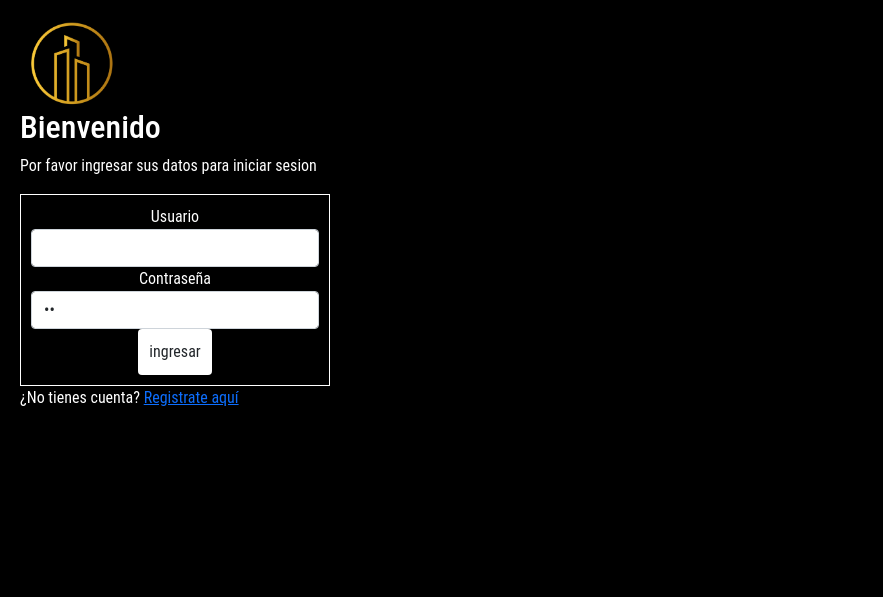
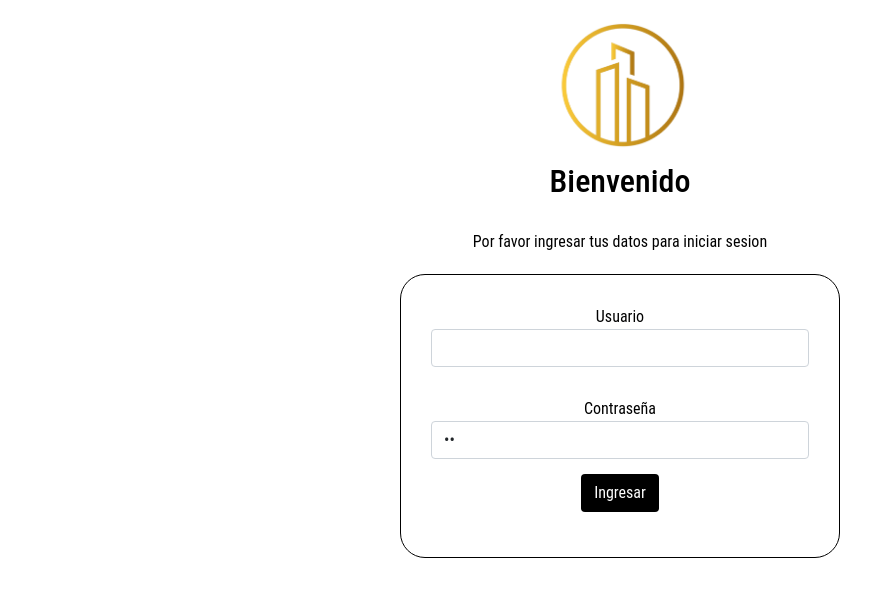
Before and after one commit to CcesdeJeff/Confort, a PHP site: page /login.php in a window 1280 px wide. Shown: the top 597 px of the page, without its empty margins (0-883 px from the left). Run offline with PHP 8.4, Linux system fonts and the light colour scheme.

Commit message:
Se actualiza inicio de sesión

```diff
--- a/StyleArre.css
+++ b/StyleArre.css
@@ -292,7 +292,6 @@ section img:hover{
 	padding: 20px 100px;
 	left: 300px;
 }
-
 h2{
 	position: relative;
 	padding: 0 0 10px;
--- a/login.php
+++ b/login.php
@@ -88,32 +88,52 @@ if($_SERVER["REQUEST_METHOD"]=="POST"){
             box-sizing: border-box;
             font-family: 'Roboto Condensed', sans-serif;
             text-decoration: none;
+            background-color: white;
+            color: black;
+        }
+        .contenedor{
+            position: relative;
+	        width: 50%;
+	        height: 100%;
+	        justify-content: center;
+	        align-items: center;
+	        padding: 20px 100px;
+	        left: 300px;
         }
         .logo img{
-            width: 100px;
-            display: flex;
-            justify-content: center;
-            align-items: center;
+            width: 150px;
+            position: relative;
+            left: 33%;
         }
-        .todo{
-            border: 1px solid white;
-            padding: 10px;
-            text-align: center;
+        h2,p{
+	    position: relative;
+	    padding: 10px 0px 10px;
+	    margin-bottom: 10px;
+	    text-align: center;
         }
-        .contenedor{
-            width: 350px;
-            padding: 20px;
-            align-items: center;
-            color: white;
+        form{
+        text-align: center;
+        padding: 15px;
+        border: 1px solid black;
+        border-radius: 25px;
+        }
 
+        form:hover{
+            box-shadow: 0px 0px 10px 0px rgba(0, 0, 0, 0.5) ;
+            transition: all 300ms ease;
         }
-        body{
-            background-color: black;
+        .form-group{
+            padding: 15px;
         }
         .btn{
-            background-color: white;
-            padding: 10px;
-
+            background-color: black;
+            color: white;
+        }
+        .btn:hover{
+            transform: scale(1.1);
+            background-color: #FDC128;
+            box-shadow: 0px 0px 10px 0px rgba(0, 0, 0, 0.5) ;
+            transition: all 300ms ease;
         }
     </style>
 </head>
@@ -124,7 +144,7 @@ if($_SERVER["REQUEST_METHOD"]=="POST"){
         </div>
         <h2>Bienvenido</h2>
         <p>
-            Por favor ingresar sus datos para iniciar sesion
+            Por favor ingresar tus datos para iniciar sesion
         </p>
         <form action="" method="post" class="todo">
         <!--- este renglon siguiente es para validar que no tenga ningun error el nombre de usuario  -->
@@ -141,14 +161,9 @@ if($_SERVER["REQUEST_METHOD"]=="POST"){
             <input type="password" name="clave" class="form-control" value=" <?php echo $password; ?> ">
             <span class="help-block"><?php echo $password_err; ?> </span>
             <div class="form-group">
-                <input type="submit" value="ingresar" class=" btn">
+                <input type="submit" value="Ingresar" class=" btn">
             </div>
         </div>
-        </form>
-        <p> ¿No tienes cuenta? <a href="registro.php">Registrate aquí</a></p>
-
     </div>
-
-
 </body>
 </html>
```
